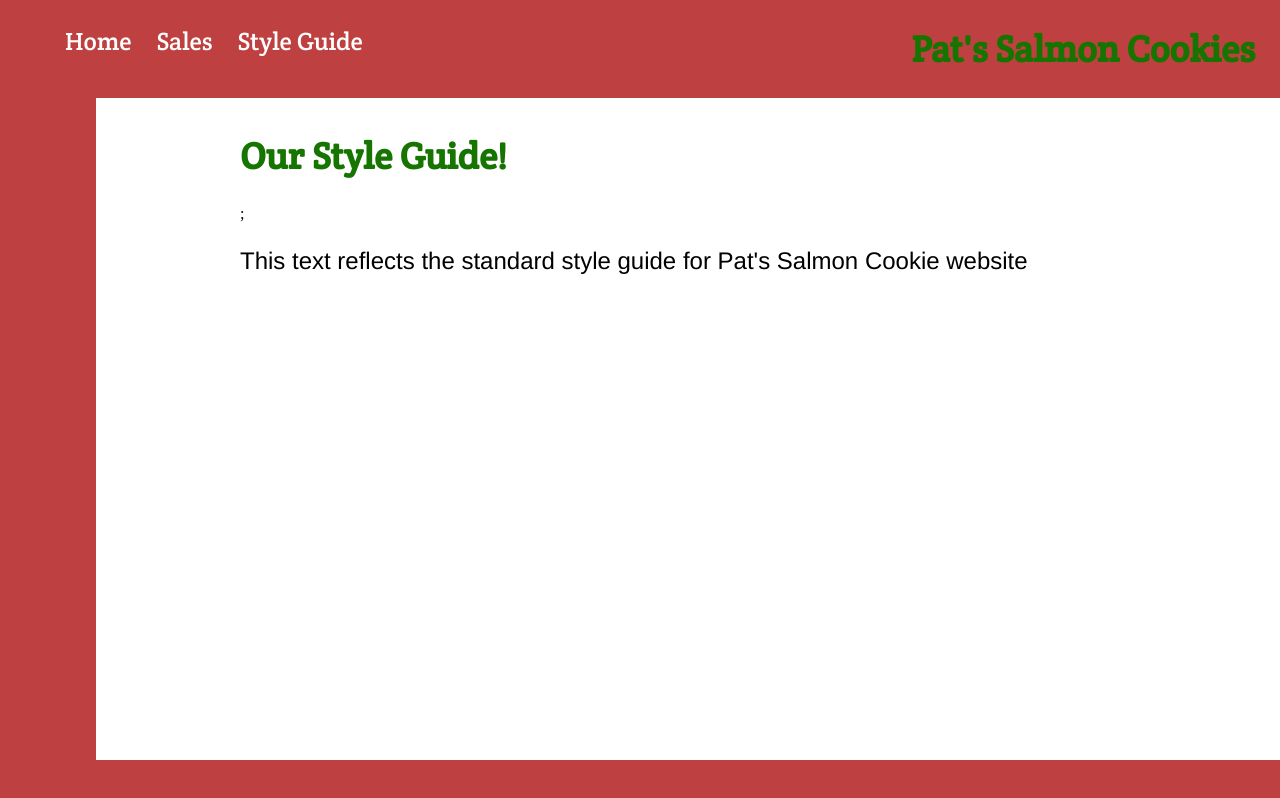
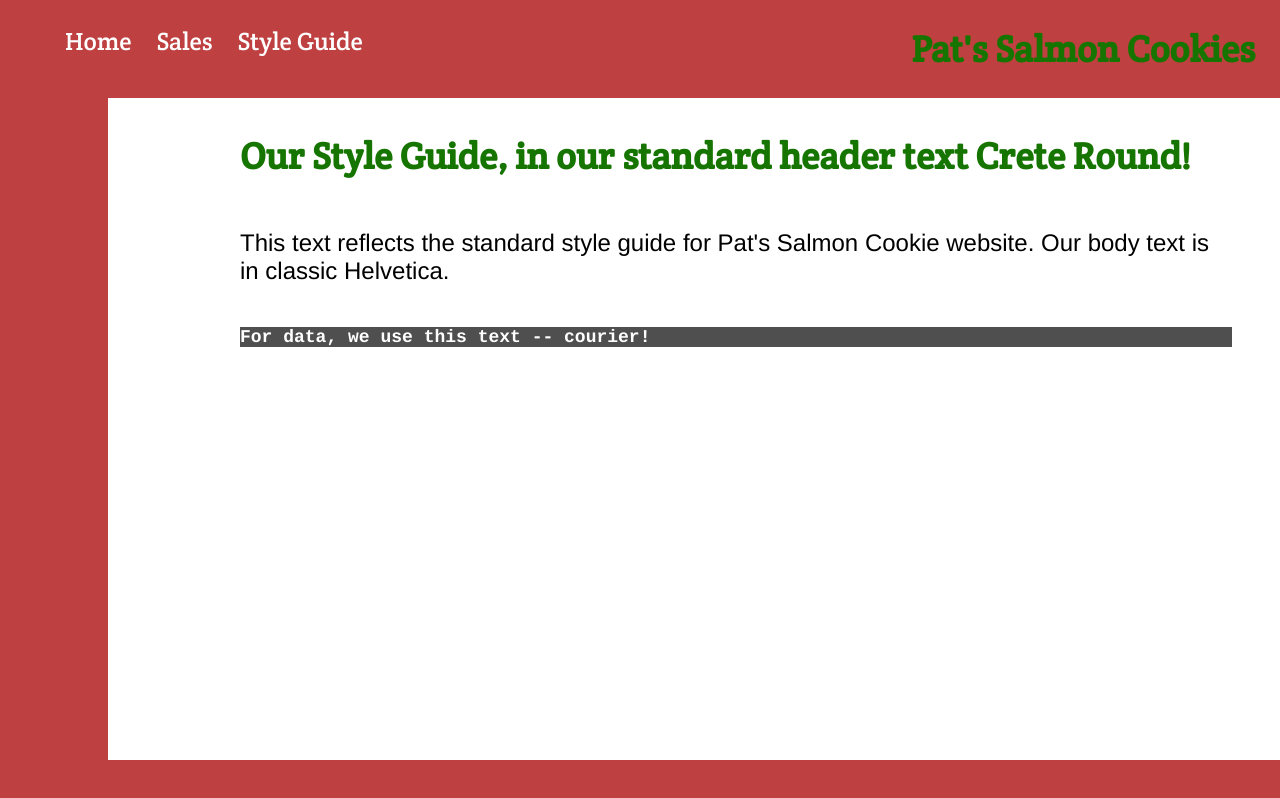
Before and after one commit to chaseacross/cookie-stand, a plain HTML site: page styleguide.html in a window 1280 px wide. Drawn offline with Linux system fonts and the light colour scheme.

Commit message:
Core styling complete

```diff
--- a/style.css
+++ b/style.css
@@ -8,6 +8,13 @@ a:link {
 
 a:hover {
     color: #4D8963;
+}
+
+h3 {
+  font-family: 'Courier', serif;
+  font-size: 18px;
+  color: white;
+  background-color: #4f4f4f;
 }
 
 body {
--- a/styleguide.html
+++ b/styleguide.html
@@ -22,8 +22,9 @@
       </nav>
     </header>
     <main id='main-content'>
-      <h1>Our Style Guide!</h1>;
-      <p>This text reflects the standard style guide for Pat's Salmon Cookie website</p>
+      <h1>Our Style Guide, in our standard header text Crete Round!</h1>
+      <p>This text reflects the standard style guide for Pat's Salmon Cookie website. Our body text is in classic Helvetica.</p>
+      <h3>For data, we use this text -- courier!<h3>
         <section id='share-bar'>
         </section>
     </main>
```
